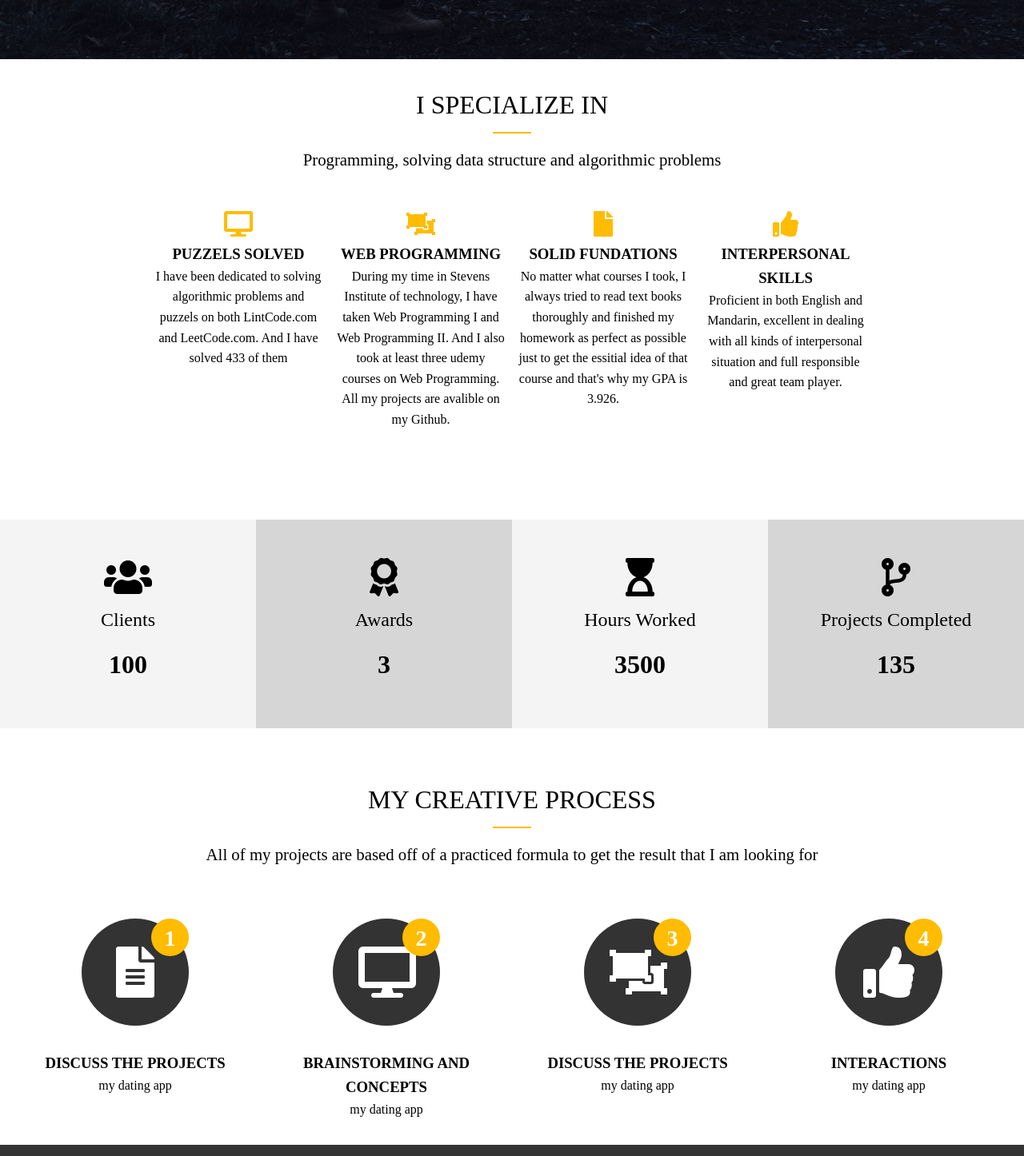
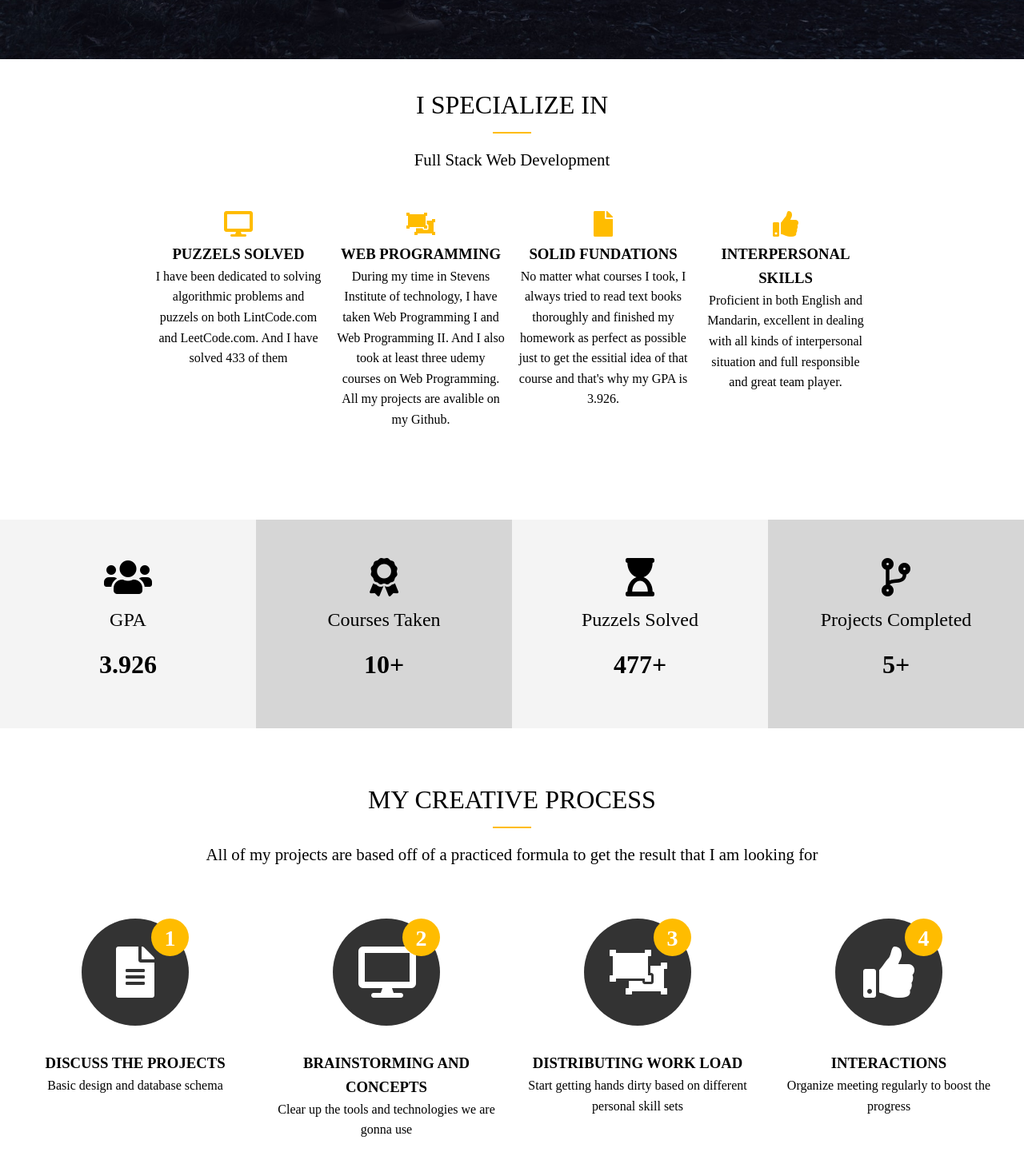
Before and after one commit to kuanlv/portfolio-website, a website: page dist/index.html in a window 1280 px wide. Shown: the part 726-2172 px from the top of the page at 80% size. Drawn offline with Linux system fonts and the light colour scheme.

Commit message:
personal info

```diff
--- a/dist/index.html
+++ b/dist/index.html
@@ -15,19 +15,19 @@
     <header id="header-home">
         <div class="container">
             <nav id="home-nav">
-                <img src="./img/logo.png" alt="My Portfolio" id="logo" />
+                <img src="./img/logo.jpeg" alt="My Portfolio" id="logo" />
                 <ul>
                     <li><a href="home.html" class="current">Home</a></li>
                     <li><a href="about.html">About</a></li>
-                    <li><a href="work.html">Work</a></li>
-                    <li><a href="contact.html">Contact</a></li>
+                    <li><a href="https://github.com/kuanlv" target="_blank">Work</a></li>
+                    <li><a href="https://www.linkedin.com/in/kuan-lyu" target="_blank">Contact</a></li>
                 </ul>
             </nav>
             <div class="header-content">
                 <h1>I Am Kuan Lyu The <span class="txt-type" data-wait="3000"
                         data-words='["Software Engineer", "Electrical Engineer"]'></span></h1>
-                <p class="lead">I specialize in full stack development, data structure and algorithms</p>
-                <a href="work.html" class="btn-light">View My Work</a>
+                <p class="lead">I specialize in MERN stack development and data structure and algorithms</p>
+                <a href="https://github.com/kuanlv" class="btn-light">View My Work</a>
             </div>
         </div>
     </header>
@@ -37,7 +37,7 @@
             <h2 class="section-title">I specialize in </h2>
             <div class="bottom-line"></div>
             <p class="lead">
-                Programming, solving data structure and algorithmic problems
+                Full Stack Web Development
             </p>
             <div class="specials">
                 <div>
@@ -82,29 +82,29 @@
             <div>
                 <ul>
                     <li><i class="fas fa-users fa-3x"></i></li>
-                    <li class="stats-title">Clients</li>
-                    <li class="stats-number">100</li>
+                    <li class="stats-title">GPA </li>
+                    <li class="stats-number">3.926</li>
                 </ul>
             </div>
             <div>
                 <ul>
                     <li><i class="fas fa-award fa-3x"></i></li>
-                    <li class="stats-title">Awards</li>
-                    <li class="stats-number">3</li>
+                    <li class="stats-title">Courses Taken </li>
+                    <li class="stats-number">10+</li>
                 </ul>
             </div>
             <div>
                 <ul>
                     <li><i class="fas fa-hourglass-start fa-3x"></i></li>
-                    <li class="stats-title">Hours Worked</li>
-                    <li class="stats-number">3500</li>
+                    <li class="stats-title">Puzzels Solved</li>
+                    <li class="stats-number">477+</li>
                 </ul>
             </div>
             <div>
                 <ul>
                     <li><i class="fas fa-code-branch fa-3x"></i></li>
                     <li class="stats-title">Projects Completed</li>
-                    <li class="stats-number">135</li>
+                    <li class="stats-number">5+</li>
                 </ul>
             </div>
         </div>
@@ -127,28 +127,28 @@
                         <div class="process-step">1</div>
                     </i>
                     <h3>Discuss The Projects</h3>
-                    <p>my dating app</p>
+                    <p>Basic design and database schema</p>
                 </div>
                 <div>
                     <i class="fas fa-desktop fa-4x process-icon my-2">
                         <div class="process-step">2</div>
                     </i>
                     <h3>Brainstorming and Concepts</h3>
-                    <p>my dating app</p>
+                    <p>Clear up the tools and technologies we are gonna use</p>
                 </div>
                 <div>
                     <i class="fas fa-object-ungroup fa-4x process-icon my-2">
                         <div class="process-step">3</div>
                     </i>
-                    <h3>Discuss The Projects</h3>
-                    <p>my dating app</p>
+                    <h3>Distributing Work Load</h3>
+                    <p>Start getting hands dirty based on different personal skill sets</p>
                 </div>
                 <div>
                     <i class="fas fa-thumbs-up fa-4x process-icon my-2">
                         <div class="process-step">4</div>
                     </i>
                     <h3>Interactions</h3>
-                    <p>my dating app</p>
+                    <p>Organize meeting regularly to boost the progress</p>
                 </div>
             </div>
         </div>
```
Also changed, not shown: dist/about.html (+13 -8 lines), dist/img/Kuan.jpg, dist/img/logo.jpeg (added), dist/img/logo.jpg (added), dist/img/logo.png, 1 other file.
